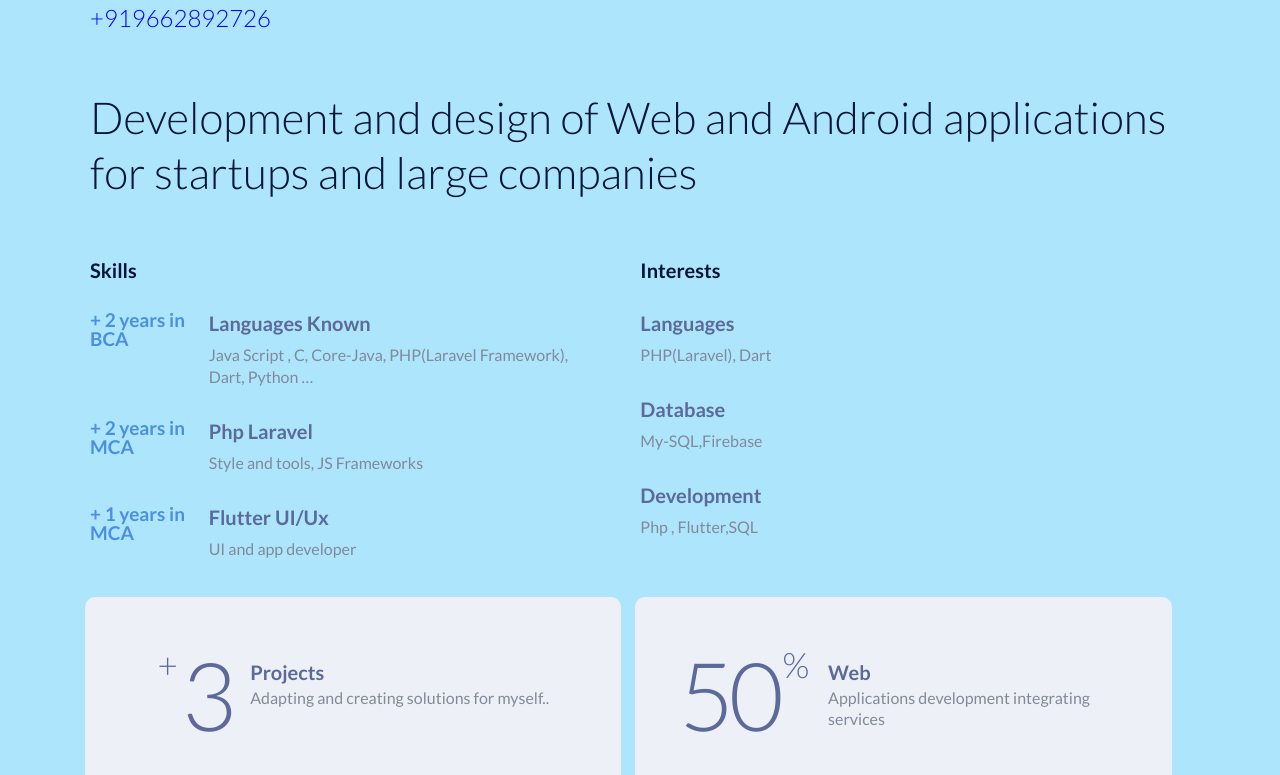
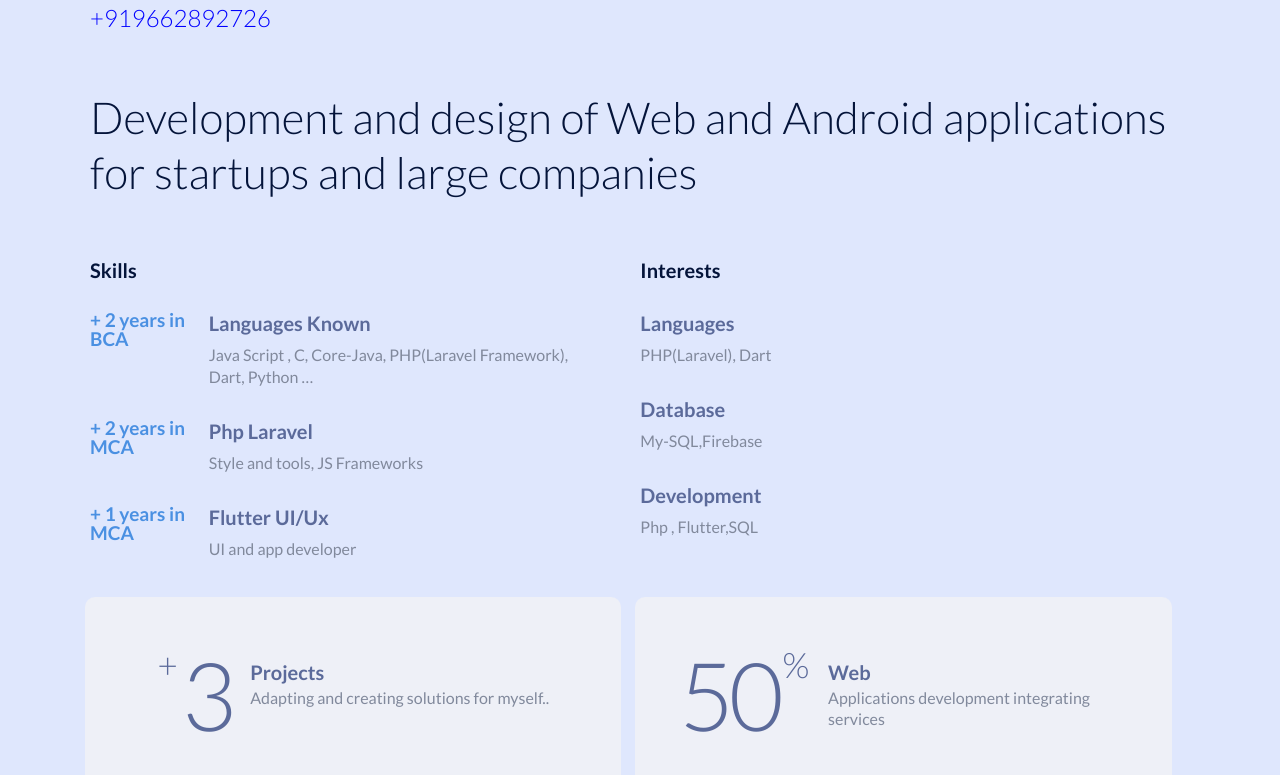
Before and after one commit to ZeelChauhan8/mybiodata, a plain HTML site: page index.html in a window 1280 px wide. Shown: the part 168-943 px from the top of the page. Drawn offline with Linux system fonts and the light colour scheme.

Commit message:
Update index.html

```diff
--- a/index.html
+++ b/index.html
@@ -5,7 +5,7 @@
 	<link rel="stylesheet" type="text/css" href="style.css">
 	<meta name="viewport" content="width=device-width, initial-scale=1.0">
 </head>
-<body style="background-color:#ade5fc">
+<body style="background-color:#dfe7fd">
 
 	<div class="container">
 		<div class="hero" >
```
